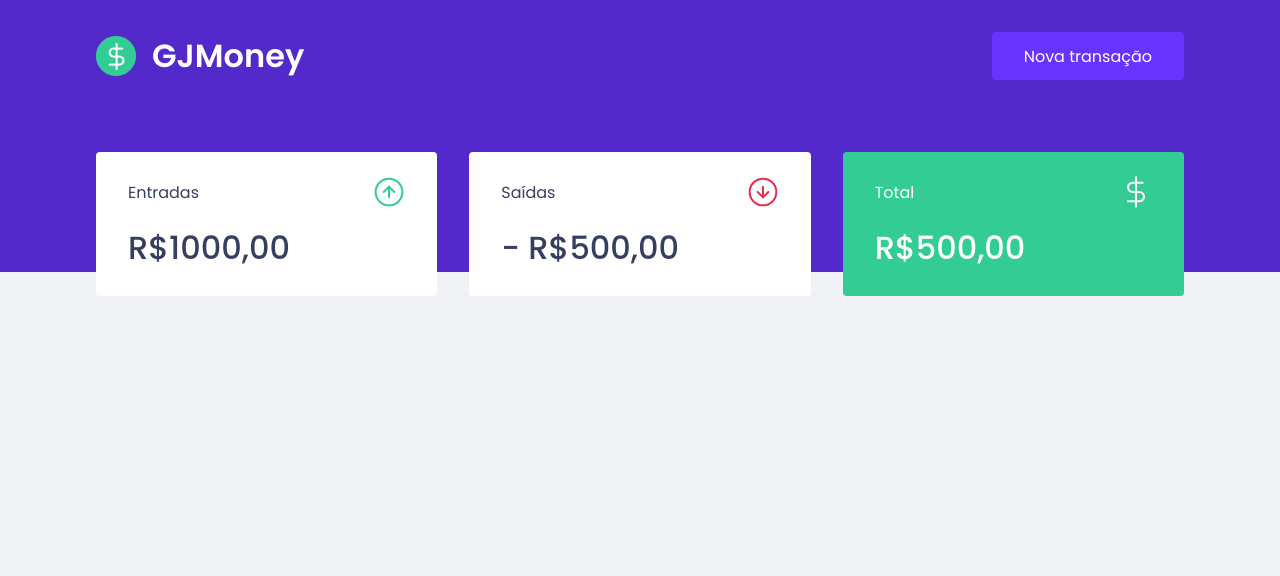
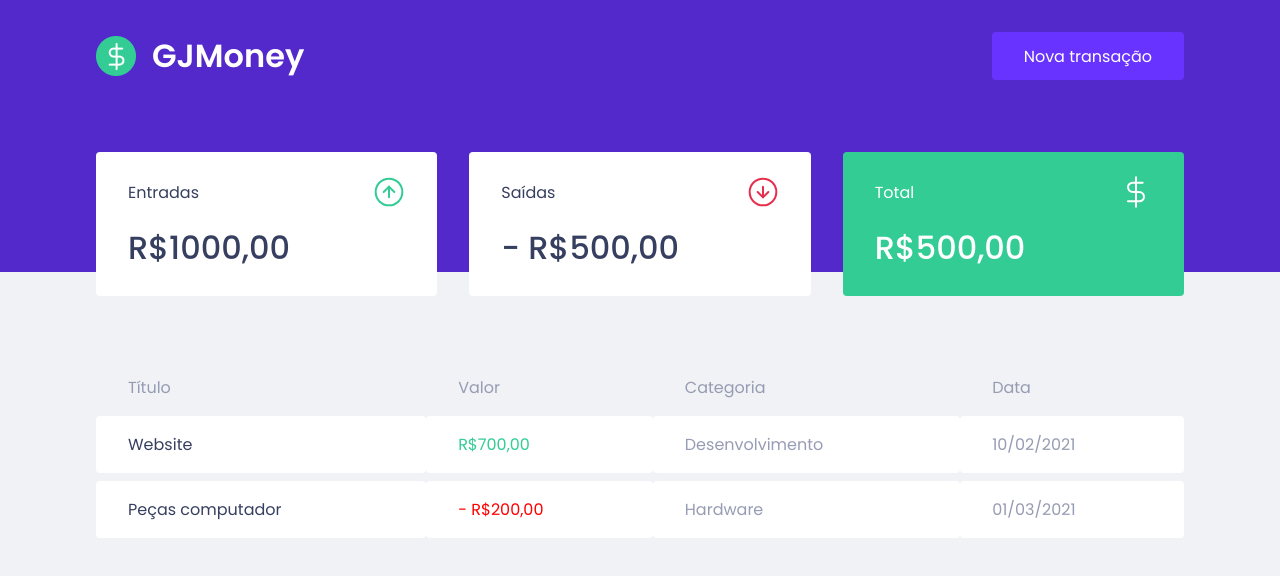
Before and after one commit to GilbertoASJ/GJMoney, a React (Create React App) app: page / in a window 1280 px wide. Shown: the top 576 px of the page. Built offline with nearby package versions, Linux system fonts and the light colour scheme.

Commit message:
Creating TransactionsTable component

```diff
--- a/src/components/Dashboard/index.tsx
+++ b/src/components/Dashboard/index.tsx
@@ -1,3 +1,4 @@
+import { TransactionsTable } from '../TransactionsTable'
 import { Container } from './styles'
 import { Summary } from '../Summary'
 
@@ -5,6 +6,7 @@
 	return (
 		<Container>
 			<Summary />
+			<TransactionsTable />
 		</Container>
 	)
 }
--- /dev/null
+++ b/src/components/TransactionsTable/index.tsx
@@ -0,0 +1,33 @@
+import { Container } from './styles'
+
+export function TransactionsTable() {
+	return (
+		<Container>
+			<table>
+				<thead>
+					<tr>
+						<th>Título</th>
+						<th>Valor</th>
+						<th>Categoria</th>
+						<th>Data</th>
+					</tr>
+				</thead>
+
+				<tbody>
+					<tr>
+						<td>Website</td>
+						<td className="deposit">R$700,00</td>
+						<td>Desenvolvimento</td>
+						<td>10/02/2021</td>
+					</tr>
+					<tr>
+						<td>Peças computador</td>
+						<td className="withdraw">- R$200,00</td>
+						<td>Hardware</td>
+						<td>01/03/2021</td>
+					</tr>
+				</tbody>
+			</table>
+		</Container>
+	)
+}
--- /dev/null
+++ b/src/components/TransactionsTable/styles.ts
@@ -0,0 +1,38 @@
+import styled from 'styled-components'
+
+export const Container = styled.div`
+	margin-top: 4rem;
+
+	table {
+		width: 100%;
+		border-spacing: 0 0.5rem;
+
+		th {
+			color: var(--text-body);
+			font-weight: 400;
+			padding: 0.5rem 2rem;
+			text-align: left;
+			line-height: 1.5rem;
+		}
+
+		td {
+			padding: 1rem 2rem;
+			border: 0;
+			background: var(--shape);
+			color: var(--text-body);
+			border-radius: 0.25rem;
+
+			&:first-child {
+				color: var(--text-title);
+			}
+
+			&.deposit {
+				color: var(--green);
+			}
+
+			&.withdraw {
+				color: var(--red);
+			}
+		}
+	}
+`
--- a/src/styles/global.ts
+++ b/src/styles/global.ts
@@ -3,7 +3,7 @@
 export const GlobalStyle = createGlobalStyle`
 	:root {
 		--background: #f0f2f5;
-		--red: #es2e4d;
+		--red: red;
 		--blue: #5429cc;
 		--green: #33cc95;
 		--blue-light: #6933ff;
```
